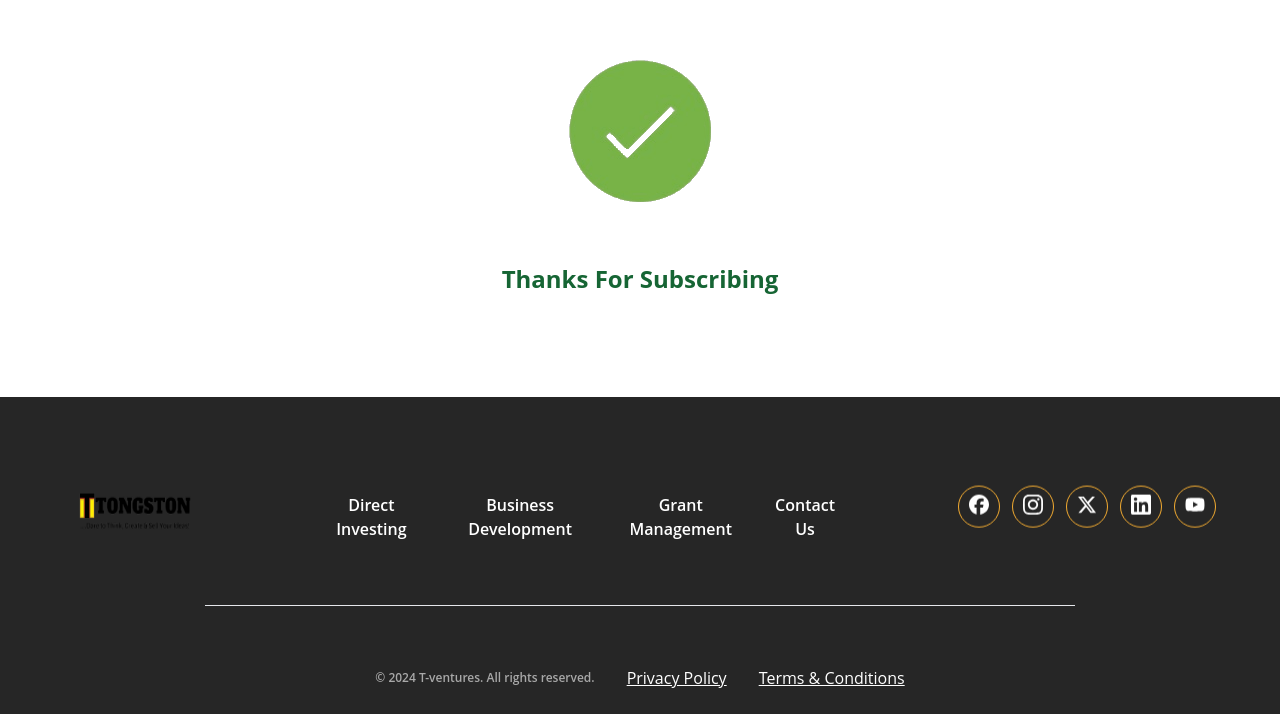
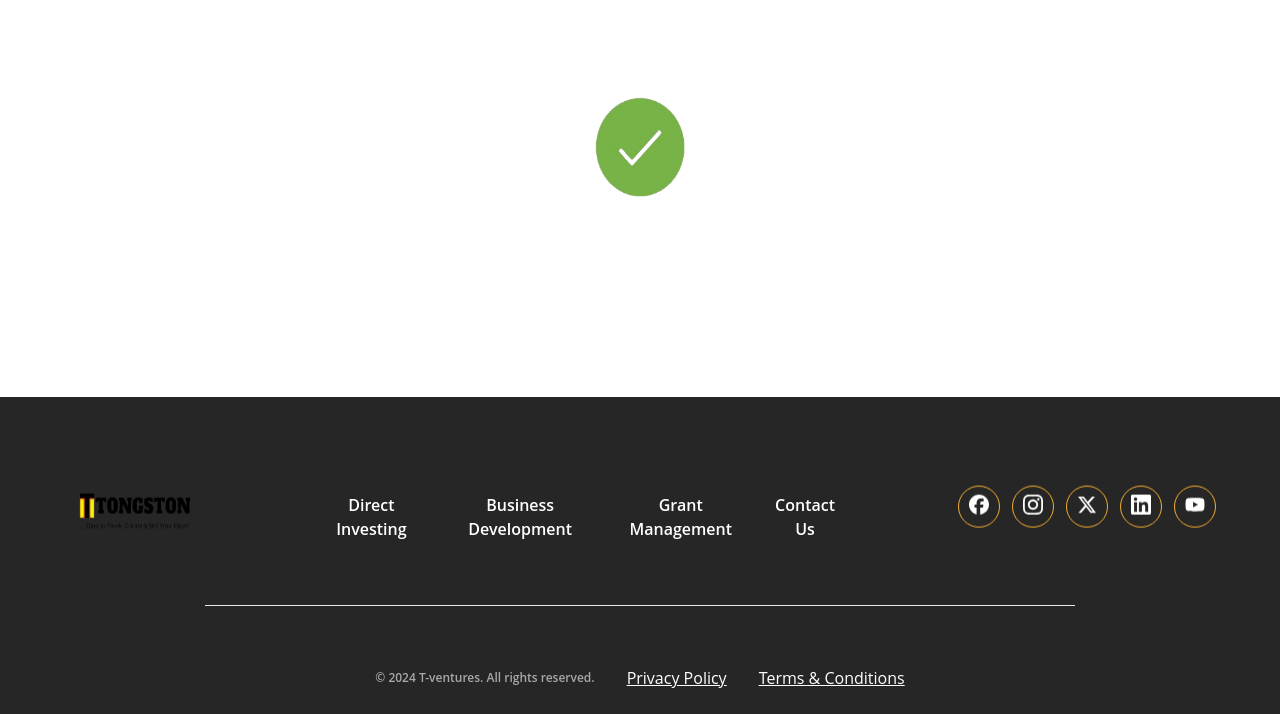
Before and after one commit to eabuo21/Tongston-Ventures, a React (Vite) app: page /success in a window 1280 px wide. Shown: the part 103-817 px from the top of the page. Built offline with nearby package versions, Linux system fonts and the light colour scheme; a web font is replaced by a local one.

Commit message:
new changes to success

```diff
--- a/src/components/Tess/Success.jsx
+++ b/src/components/Tess/Success.jsx
@@ -24,11 +24,11 @@ function Successful() {
       <img
         src={Successgif}
         alt="success-gif"
-        className="w-auto h-auto mx-auto flex justify-center items-center"
+        className="w-[300px] h-[250px] mx-auto flex justify-center items-center"
       />
-      <h4 className="thanks-text text-green-800 font-bold relative bottom-[3rem] font-serif text-2xl text-center">
-        Thanks For Subscribing
-      </h4>
+      <p className="thanks-text text-green-800 font-bold relative bottom-[3rem] font-serif text-2xl text-center">
+
+      </p>
     </div>
   );
 }
```
